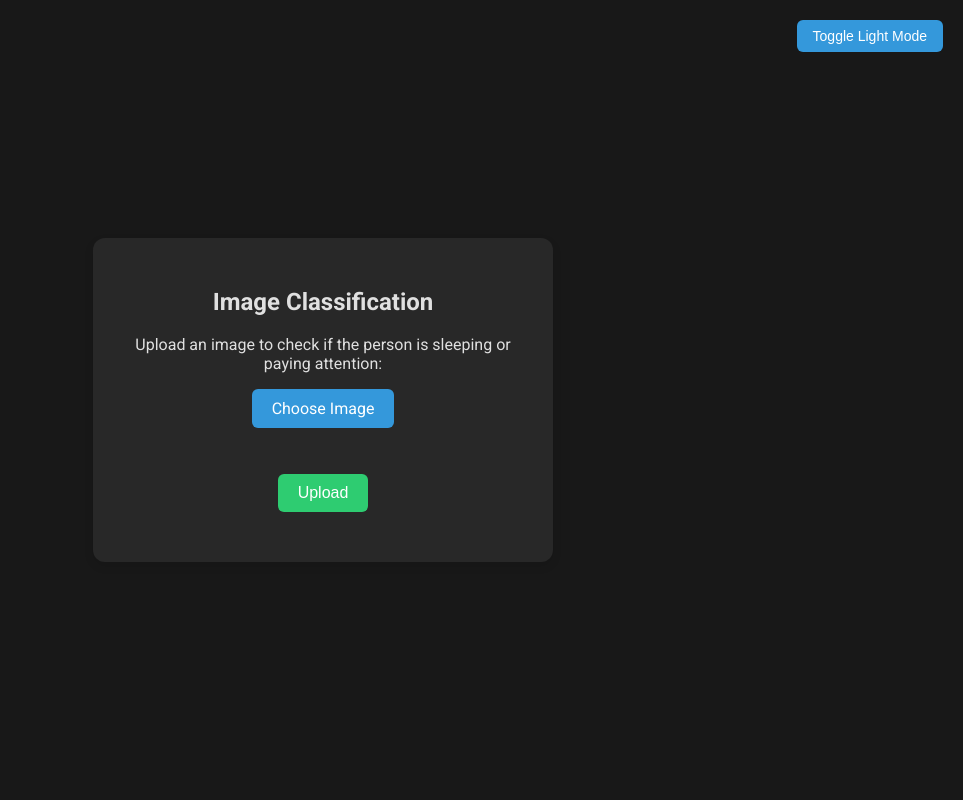
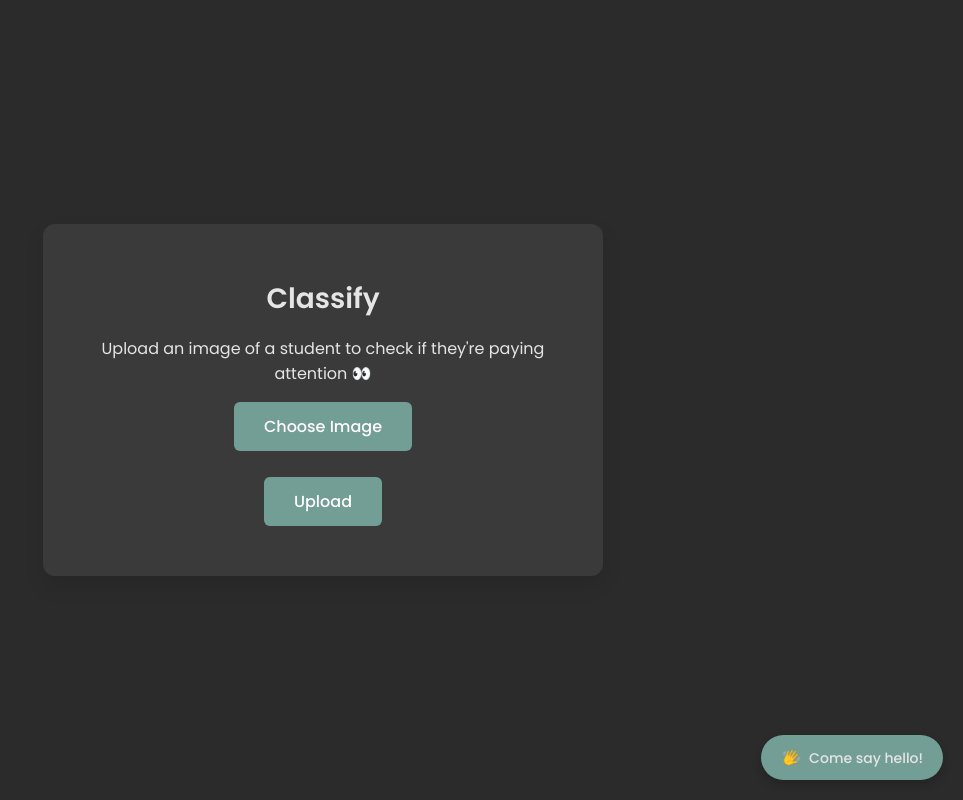
Before and after one commit to mxmcv/Classify, a Flask app: page / in a window 1280 px wide. Shown: the whole page, without its empty margins (317-1280 px from the left). Run offline with Flask 3, Linux system fonts and the light colour scheme.

Commit message:
overhaul styles

```diff
--- a/app.py
+++ b/app.py
@@ -14,9 +14,8 @@ app.config['UPLOAD_FOLDER'] = UPLOAD_FOLDER
 def allowed_file(filename):
     return '.' in filename and filename.rsplit('.', 1)[1].lower() in ALLOWED_EXTENSIONS
 
+
 # Route to handle file uploads
-
-
 @app.route('/', methods=['GET', 'POST'])
 def upload_file():
     if request.method == 'POST':
@@ -40,9 +39,8 @@ def upload_file():
 
     return render_template('index.html')
 
+
 # Route to serve uploaded images
-
-
 @app.route('/uploads/<filename>')
 def uploaded_file(filename):
     return send_from_directory(app.config['UPLOAD_FOLDER'], filename)
--- a/model.py
+++ b/model.py
@@ -41,6 +41,6 @@ def classify_image(image_path):
 
     # Interpret the prediction result
     if yhat > 0.5:
-        return 'Student is sleeping. Wake up!'
+        return 'Student is sleeping. Wake up! ⏰'
     else:
-        return 'Student is paying attention. Good job!'
+        return 'Student is paying attention. Good job! 📚'
--- /dev/null
+++ b/static/script.js
@@ -0,0 +1,6 @@
+// JavaScript function to update file name
+function updateFileName() {
+  var fileInput = document.getElementById('file-upload');
+  var fileName = document.getElementById('file-name');
+  fileName.textContent = fileInput.files[0].name; // Display selected file name
+}
--- /dev/null
+++ b/static/style.css
@@ -0,0 +1,185 @@
+/* style.css */
+
+/* Dark Mode Colors */
+:root {
+  --bg-dark: #2b2b2b; /* Professional dark grey */
+  --text-dark: #e5e5e5;
+  --container-bg-dark: #3a3a3a; /* Container dark grey */
+  --primary-dark: #3a3a3a; /* Neutral grey for buttons */
+  --secondary-dark: #739e96;
+  --file-name-dark: #cccccc;
+  --button-hover-dark: #4f4f4f;
+}
+
+[data-theme='dark'] {
+  --bg-color: var(--bg-dark);
+  --text-color: var(--text-dark);
+  --container-bg-color: var(--container-bg-dark);
+  --primary-color: var(--primary-dark);
+  --secondary-color: var(--secondary-dark);
+  --file-name-color: var(--file-name-dark);
+  --button-hover-color: var(--button-hover-dark);
+}
+
+/* Base Styling */
+body {
+  font-family: 'Poppins', sans-serif;
+  background-color: var(--bg-color);
+  margin: 0;
+  padding: 0;
+  display: flex;
+  justify-content: center;
+  align-items: center;
+  min-height: 100vh;
+  flex-direction: column;
+  color: var(--text-color);
+  transition: background-color 0.3s, color 0.3s;
+  overflow: hidden;
+}
+
+h2 {
+  font-weight: 600;
+  margin-bottom: 1rem;
+  font-size: 28px;
+  color: var(--text-color);
+}
+
+h3 {
+  color: var(--text-color);
+  margin-top: 1.5rem;
+}
+
+h4 {
+  color: var(--secondary-dark);
+  margin-bottom: 1rem;
+}
+
+.container {
+  background-color: var(--container-bg-color);
+  border-radius: 12px;
+  padding: 30px;
+  box-shadow: 0 10px 20px rgba(0, 0, 0, 0.1);
+  width: 100%;
+  max-width: 500px;
+  text-align: center;
+  z-index: 10;
+  position: relative;
+  max-height: 90vh; /* Ensure the card never grows too large */
+  overflow: hidden;
+}
+
+.upload-form {
+  display: flex;
+  flex-direction: column;
+  align-items: center;
+}
+
+/* Hide the default file input */
+input[type='file'] {
+  display: none;
+}
+
+/* Custom button for file input */
+.custom-file-upload {
+  background-color: var(--secondary-color);
+  color: white;
+  border: none;
+  padding: 12px 30px;
+  font-size: 16px;
+  font-weight: 500;
+  font-family: 'Poppins', sans-serif;
+  border-radius: 6px;
+  cursor: pointer;
+  transition: background-color 0.3s, transform 0.2s;
+}
+
+.custom-file-upload:hover {
+  background-color: var(--button-hover-color);
+  transform: scale(1.05);
+}
+
+input[type='submit'] {
+  background-color: var(--secondary-color);
+  color: white;
+  border: none;
+  padding: 12px 30px;
+  font-size: 16px;
+  font-weight: 500;
+  font-family: 'Poppins', sans-serif;
+  border-radius: 6px;
+  cursor: pointer;
+  transition: background-color 0.3s, transform 0.2s;
+}
+
+input[type='submit']:hover {
+  background-color: var(--button-hover-color);
+  transform: scale(1.05);
+}
+
+.result {
+  margin-top: 20px;
+  display: flex;
+  flex-direction: column;
+  align-items: center;
+  justify-content: center;
+}
+
+img {
+  margin-top: 10px;
+  max-width: 80%; /* Ensure the image fits within the card */
+  max-height: 250px; /* Limit image height */
+  border-radius: 8px;
+  object-fit: cover;
+  box-shadow: 0 4px 10px rgba(0, 0, 0, 0.1);
+}
+
+#file-name {
+  margin-bottom: 10px;
+  font-style: italic;
+  color: var(--file-name-color);
+}
+
+/* Floating Button Styling */
+.floating-button {
+  position: fixed;
+  bottom: 20px;
+  right: 20px;
+  background-color: var(--secondary-color);
+  color: var(--text-color);
+  padding: 10px 20px;
+  border-radius: 25px;
+  font-family: 'Poppins', sans-serif;
+  font-size: 14px;
+  font-weight: 500;
+  text-decoration: none;
+  box-shadow: 0 4px 10px rgba(0, 0, 0, 0.2);
+  transition: background-color 0.3s, transform 0.2s;
+}
+
+.floating-button:hover {
+  background-color: var(--button-hover-color);
+  transform: scale(1.05);
+  text-decoration: none;
+}
+
+.floating-button span {
+  display: inline-block;
+  margin-right: 5px;
+  font-size: 16px; /* Adjust icon size */
+  animation: wave 2s infinite;
+}
+
+/* Keyframes for hand wave animation */
+@keyframes wave {
+  0% {
+    transform: rotate(0deg);
+  }
+
+  50% {
+    transform: rotate(75deg);
+  }
+
+  100% {
+    transform: rotate(0deg);
+  }
+}
--- a/templates/index.html
+++ b/templates/index.html
@@ -3,164 +3,25 @@
   <head>
     <meta charset="UTF-8" />
     <meta name="viewport" content="width=device-width, initial-scale=1.0" />
-    <title>Image Classification</title>
+    <title>Classify - Image Classifier</title>
 
-    <!-- Google Fonts: Roboto -->
+    <!-- Google Fonts: Poppins and Roboto -->
     <link
-      href="https://fonts.googleapis.com/css2?family=Roboto:wght@400;500;700&display=swap"
+      href="https://fonts.googleapis.com/css2?family=Poppins:wght@400;500;600&family=Roboto:wght@400;500;700&display=swap"
       rel="stylesheet"
     />
 
-    <!-- External CSS -->
-    <style>
-      :root {
-        /* Light Mode Colors */
-        --bg-light: #f4f4f9;
-        --text-light: #333;
-        --container-bg-light: white;
-        --primary-light: #2980b9;
-        --secondary-light: #27ae60;
-        --file-name-light: #555;
-        --button-hover-light: #1a5276;
-      }
-
-      [data-theme='dark'] {
-        /* Dark Mode Colors */
-        --bg-light: #181818;
-        --text-light: #e0e0e0;
-        --container-bg-light: #282828;
-        --primary-light: #3498db;
-        --secondary-light: #2ecc71;
-        --file-name-light: #bbbbbb;
-        --button-hover-light: #2980b9;
-      }
-
-      /* Base Styling for both modes */
-      body {
-        font-family: 'Roboto', sans-serif;
-        background-color: var(--bg-light);
-        margin: 0;
-        padding: 0;
-        display: flex;
-        justify-content: center;
-        align-items: center;
-        min-height: 100vh;
-        flex-direction: column;
-        color: var(--text-light);
-        transition: background-color 0.3s, color 0.3s;
-      }
-
-      h2 {
-        font-weight: 700;
-      }
-
-      h3 {
-        color: var(--secondary-light);
-      }
-
-      h4 {
-        color: var(--primary-light);
-      }
-
-      .container {
-        background-color: var(--container-bg-light);
-        border-radius: 12px;
-        padding: 30px;
-        box-shadow: 0 4px 10px rgba(0, 0, 0, 0.1);
-        width: 400px;
-        text-align: center;
-        transition: background-color 0.3s;
-      }
-
-      .upload-form {
-        display: flex;
-        flex-direction: column;
-        align-items: center;
-      }
-
-      /* Hide the default file input */
-      input[type='file'] {
-        display: none;
-      }
-
-      /* Custom button for file input */
-      .custom-file-upload {
-        background-color: var(--primary-light);
-        color: white;
-        border: none;
-        padding: 10px 20px;
-        font-size: 16px;
-        border-radius: 6px;
-        cursor: pointer;
-        display: inline-block;
-        margin-bottom: 20px;
-        transition: background-color 0.3s;
-      }
-
-      .custom-file-upload:hover {
-        background-color: var(--button-hover-light);
-      }
-
-      input[type='submit'] {
-        background-color: var(--secondary-light);
-        color: white;
-        border: none;
-        padding: 10px 20px;
-        font-size: 16px;
-        border-radius: 6px;
-        cursor: pointer;
-        transition: background-color 0.3s;
-      }
-
-      input[type='submit']:hover {
-        background-color: var(--button-hover-light);
-      }
-
-      .result {
-        margin-top: 20px;
-      }
-
-      img {
-        margin-top: 20px;
-        max-width: 100%;
-        border-radius: 8px;
-        border: 2px solid var(--primary-light);
-      }
-
-      #file-name {
-        margin-bottom: 10px;
-        font-style: italic;
-        color: var(--file-name-light);
-      }
-
-      /* Toggle Button Styling */
-      .theme-toggle {
-        background-color: var(--primary-light);
-        color: white;
-        border: none;
-        padding: 8px 16px;
-        font-size: 14px;
-        border-radius: 6px;
-        cursor: pointer;
-        position: absolute;
-        top: 20px;
-        right: 20px;
-        transition: background-color 0.3s;
-      }
-
-      .theme-toggle:hover {
-        background-color: var(--button-hover-light);
-      }
-    </style>
+    <!-- Link to external CSS file -->
+    <link
+      rel="stylesheet"
+      href="{{ url_for('static', filename='style.css') }}"
+    />
   </head>
   <body data-theme="dark">
-    <!-- Dark Mode Toggle Button -->
-    <button class="theme-toggle" id="theme-toggle">Toggle Light Mode</button>
-
     <div class="container">
-      <h2>Image Classification</h2>
+      <h2>Classify</h2>
       <p>
-        Upload an image to check if the person is sleeping or paying attention:
+        Upload an image of a student to check if they're paying attention 👀
       </p>
 
       <form
@@ -170,9 +31,7 @@
         enctype="multipart/form-data"
       >
         <!-- Custom label for file input -->
-        <label for="file-upload" class="custom-file-upload">
-          Choose Image
-        </label>
+        <label for="file-upload" class="custom-file-upload">Choose Image</label>
         <input
           id="file-upload"
           type="file"
@@ -186,11 +45,9 @@
       </form>
 
       <div class="result">
-        <!-- Display the result and uploaded image -->
         {% if result %}
-        <h3>Result: {{ result }}</h3>
+        <h3>{{ result }}</h3>
         {% endif %} {% if filename %}
-        <h4>Uploaded Image:</h4>
         <img
           src="{{ url_for('uploaded_file', filename=filename) }}"
           alt="Uploaded Image"
@@ -199,28 +56,15 @@
       </div>
     </div>
 
-    <script>
-      // JavaScript function to update file name
-      function updateFileName() {
-        var fileInput = document.getElementById('file-upload');
-        var fileName = document.getElementById('file-name');
-        fileName.textContent = fileInput.files[0].name; // Display selected file name
-      }
+    <!-- Floating Button -->
+    <a
+      href="https://www.linkedin.com/in/michaelmcvicar"
+      class="floating-button"
+    >
+      <span>👋</span> Come say hello!
+    </a>
 
-      // Theme Toggle Script
-      const toggleButton = document.getElementById('theme-toggle');
-      const body = document.body;
-
-      toggleButton.addEventListener('click', function () {
-        // Toggle between dark and light mode
-        if (body.getAttribute('data-theme') === 'dark') {
-          body.setAttribute('data-theme', 'light');
-          toggleButton.textContent = 'Toggle Dark Mode';
-        } else {
-          body.setAttribute('data-theme', 'dark');
-          toggleButton.textContent = 'Toggle Light Mode';
-        }
-      });
-    </script>
+    <!-- Link to external JS file -->
+    <script src="{{ url_for('static', filename='script.js') }}"></script>
   </body>
 </html>
```
Also changed, not shown: uploads/Screenshot_2024-09-16_at_11.42.13_PM.png (added), uploads/attentiontest.jpg (added), uploads/sleepingtest.jpg (added).
